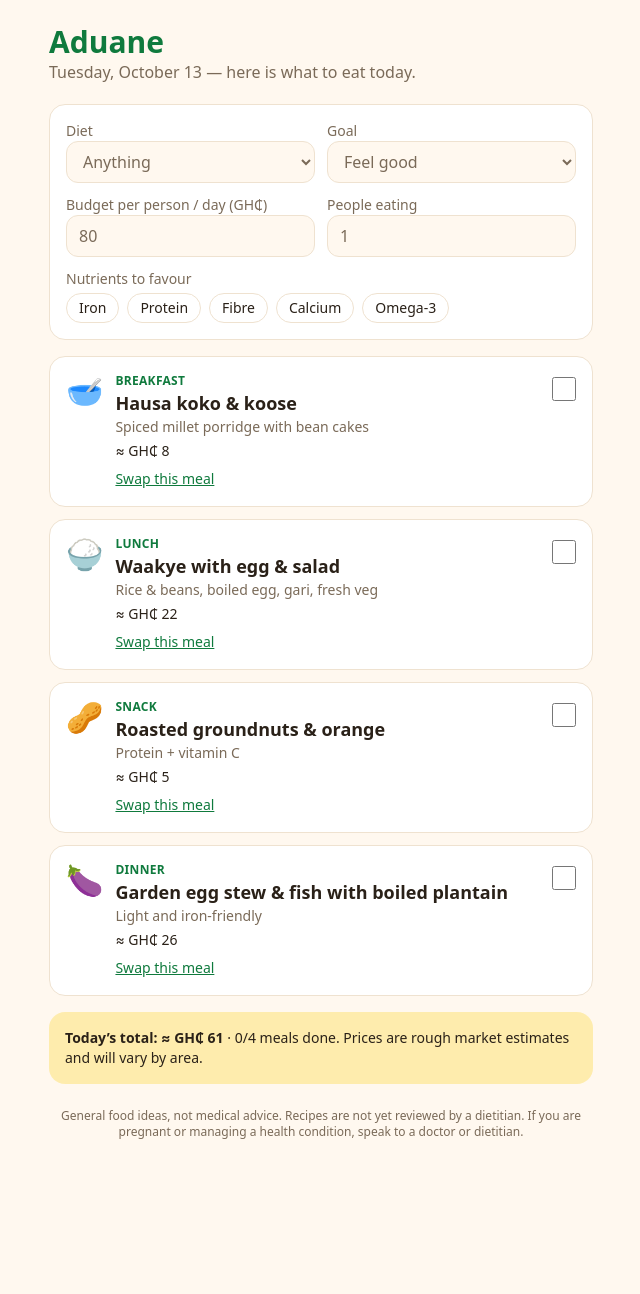
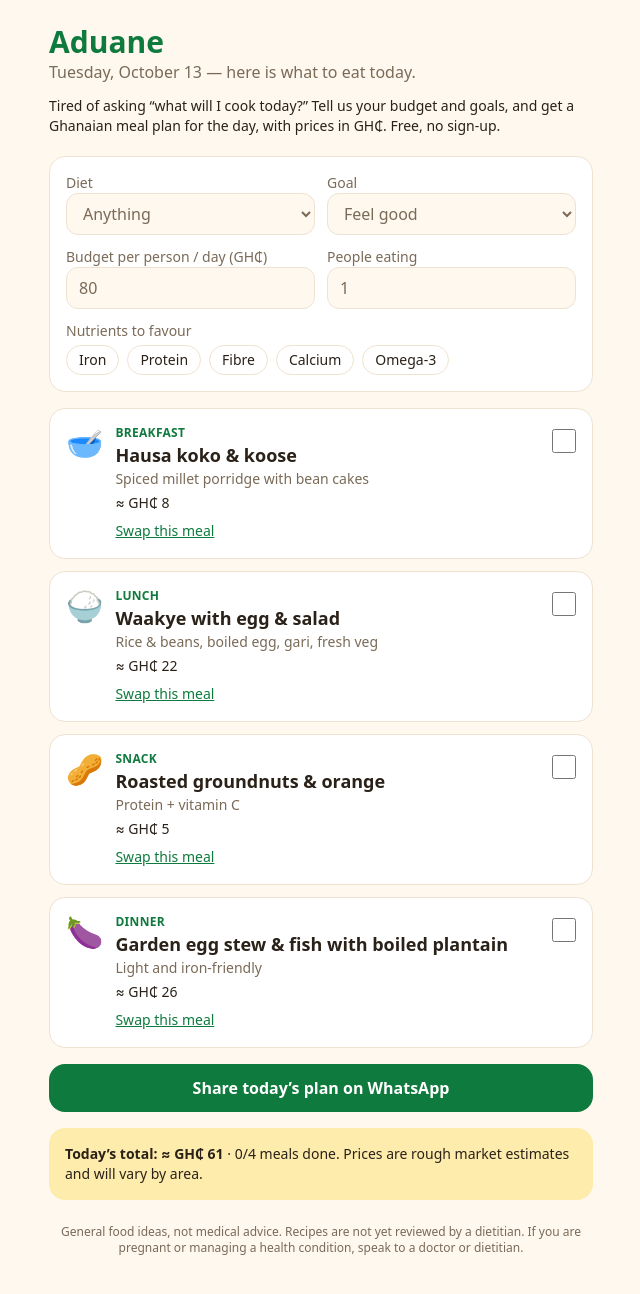
Before and after one commit to demmacrushga/aduane, a Next.js app: page / in a window 1280 px wide. Shown: the top 1294 px of the page, without its empty margins (319-959 px from the left). Before the commit the page ends 1204 px from the top, so only its background shows below. Built offline with nearby package versions, Linux system fonts and the light colour scheme.

Commit message:
feat(ui): add intro text and WhatsApp share button
Shares the day's meals, total cost and a link to the site.

```diff
--- a/src/app/planner.tsx
+++ b/src/app/planner.tsx
@@ -74,6 +74,13 @@ export default function Planner() {
   const meals = planDay(prefs, dateKey, shuffles);
   const total = meals.reduce((s, x) => s + x.cost, 0) * prefs.household;
   const eaten = SLOTS.filter((s) => done[s]).length;
+  const shareText = [
+    `My Aduane meal plan for ${new Date().toLocaleDateString(undefined, { weekday: "long", day: "numeric", month: "long" })}:`,
+    ...meals.map((x) => `${SLOT_LABEL[x.slot]}: ${x.name} (≈ GH₵ ${x.cost * prefs.household})`),
+    `Total ≈ GH₵ ${total}`,
+    "",
+    `Get yours: ${window.location.origin}`,
+  ].join("\n");
 
   return (
     <main className="mx-auto max-w-xl px-4 pb-16 pt-6">
@@ -81,6 +88,10 @@ export default function Planner() {
         <h1 className="text-3xl font-bold text-brand">Aduane</h1>
         <p className="text-muted">
           {new Date().toLocaleDateString(undefined, { weekday: "long", day: "numeric", month: "long" })} — here is what to eat today.
+        </p>
+        <p className="mt-3 text-sm">
+          Tired of asking “what will I cook today?” Tell us your budget and goals, and get a Ghanaian meal plan
+          for the day, with prices in GH₵. Free, no sign-up.
         </p>
       </header>
 
@@ -176,6 +187,15 @@ export default function Planner() {
         ))}
       </section>
 
+      <a
+        href={`https://wa.me/?text=${encodeURIComponent(shareText)}`}
+        target="_blank"
+        rel="noopener noreferrer"
+        className="mt-4 block rounded-2xl bg-brand px-4 py-3 text-center font-semibold text-white"
+      >
+        Share today’s plan on WhatsApp
+      </a>
+
       <p className="mt-4 rounded-2xl bg-gold/30 p-4 text-sm">
         <strong>Today’s total: ≈ GH₵ {total}</strong> · {eaten}/{SLOTS.length} meals done. Prices are rough
         market estimates and will vary by area.
```
